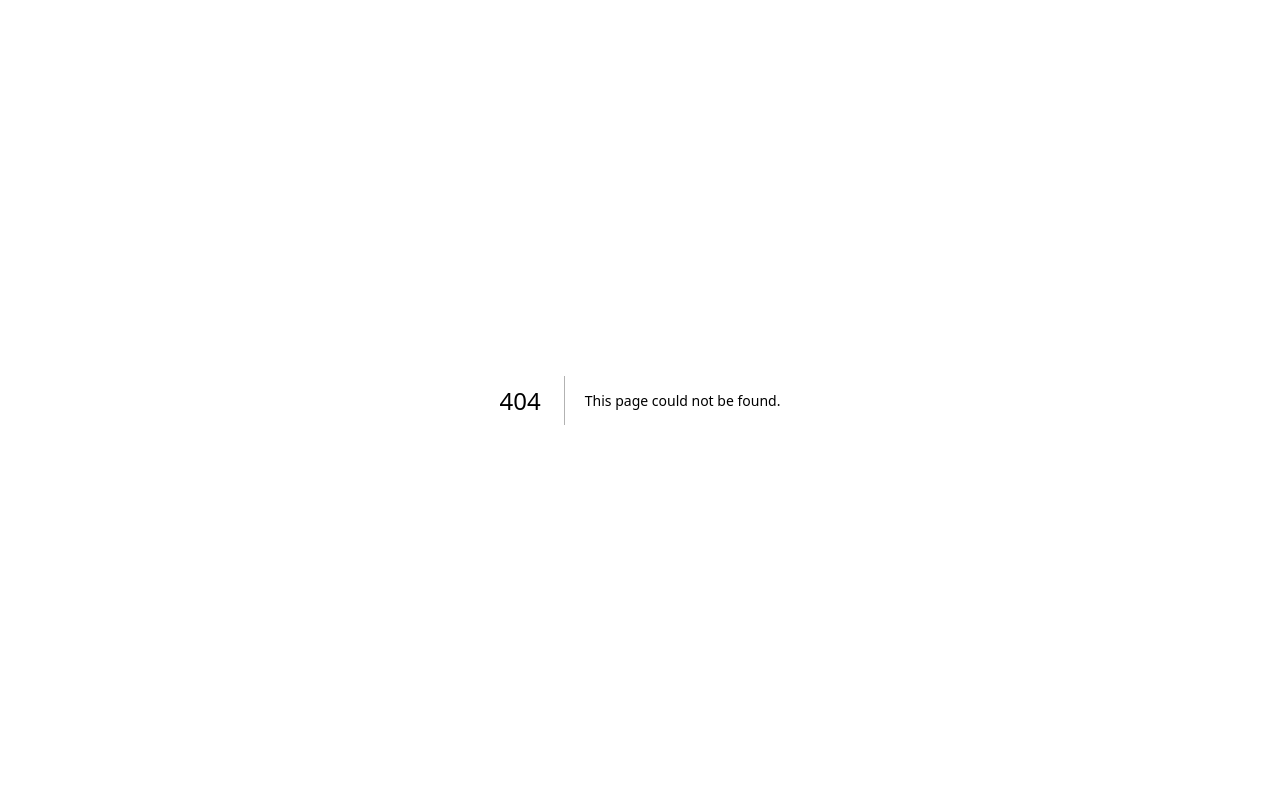
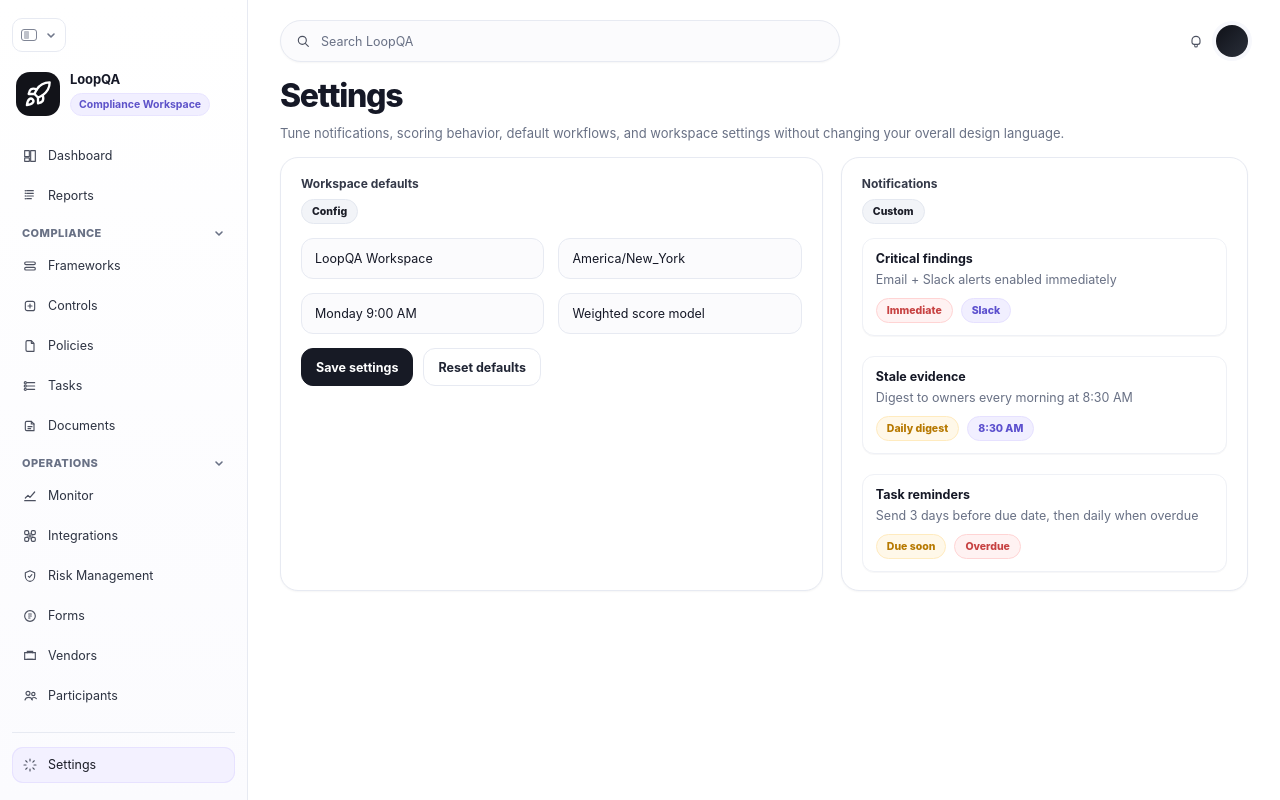
Before and after one commit to dondreytaylor/loomqa-compliance-platform, a Next.js app in the folder local/: page /settings in a window 1280 px wide. Before the commit this address had no page. Built offline with nearby package versions, Linux system fonts and the light colour scheme.

Commit message:
Add settings page

```diff
--- /dev/null
+++ b/local/src/app/settings/page.tsx
@@ -0,0 +1,92 @@
+/**
+ * Route segment: `/settings`
+ *
+ * IMPORTANT
+ * - This page is a direct port of `platform-reference/settings.html`.
+ * - Keep class names + hierarchy aligned with the reference so global CSS
+ *   in `src/app/dashboard.css` applies consistently across the prototype.
+ * - Interactions (sidebar open/collapse + section toggles) come from
+ *   `PlatformShell` → `PlatformBehavior` to match the reference inline script.
+ */
+
+import type { Metadata } from "next";
+
+import { PlatformShell } from "../../components/platform/PlatformShell";
+
+export const metadata: Metadata = {
+  title: "Settings · LoopQA",
+};
+
+export default function SettingsPage() {
+  return (
+    <PlatformShell activeHref="/settings">
+      {/* Reference: <div class="page-title">Settings</div> */}
+      <div className="page-title">Settings</div>
+
+      {/* Reference: <div class="subtitle">…</div> */}
+      <div className="subtitle">
+        Tune notifications, scoring behavior, default workflows, and workspace settings
+        without changing your overall design language.
+      </div>
+
+      {/* Reference: <div class="two-col">…</div> */}
+      <div className="two-col">
+        <section className="card">
+          <div className="card-header">
+            <span>Workspace defaults</span>
+            <span className="pill purple">Config</span>
+          </div>
+
+          <div className="form-grid">
+            {/* Reference HTML uses `value="…"`; React uses `defaultValue`. */}
+            <input className="input" defaultValue="LoopQA Workspace" />
+            <input className="input" defaultValue="America/New_York" />
+            <input className="input" defaultValue="Monday 9:00 AM" />
+            <input className="input" defaultValue="Weighted score model" />
+          </div>
+
+          <div className="cta-row" style={{ marginTop: 14 }}>
+            <button className="btn primary">Save settings</button>
+            <button className="btn">Reset defaults</button>
+          </div>
+        </section>
+
+        <section className="card">
+          <div className="card-header">
+            <span>Notifications</span>
+            <span className="pill amber">Custom</span>
+          </div>
+
+          <div className="stack-list">
+            <div className="task-item">
+              <strong>Critical findings</strong>
+              <p>Email + Slack alerts enabled immediately</p>
+              <div className="task-meta">
+                <span className="pill red">Immediate</span>
+                <span className="pill purple">Slack</span>
+              </div>
+            </div>
+
+            <div className="task-item">
+              <strong>Stale evidence</strong>
+              <p>Digest to owners every morning at 8:30 AM</p>
+              <div className="task-meta">
+                <span className="pill amber">Daily digest</span>
+                <span className="pill purple">8:30 AM</span>
+              </div>
+            </div>
+
+            <div className="task-item">
+              <strong>Task reminders</strong>
+              <p>Send 3 days before due date, then daily when overdue</p>
+              <div className="task-meta">
+                <span className="pill amber">Due soon</span>
+                <span className="pill red">Overdue</span>
+              </div>
+            </div>
+          </div>
+        </section>
+      </div>
+    </PlatformShell>
+  );
+}
```
